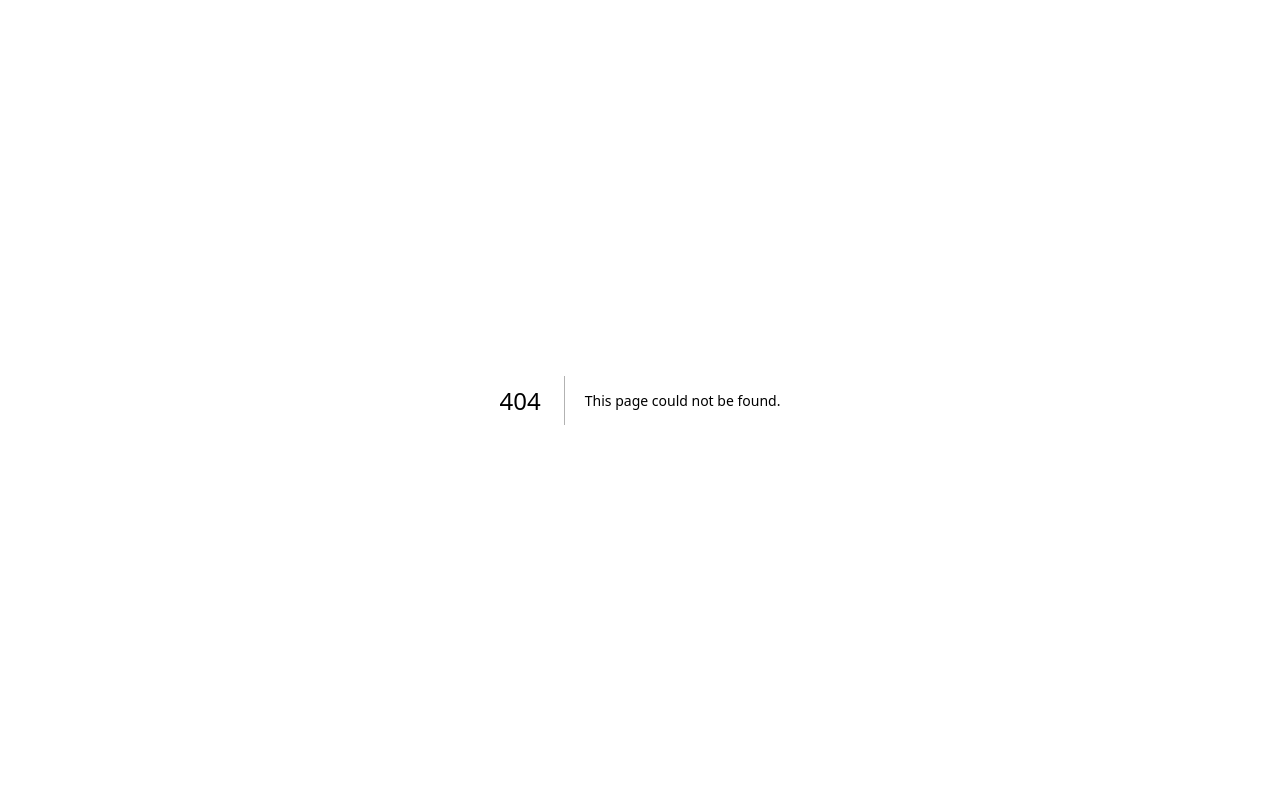
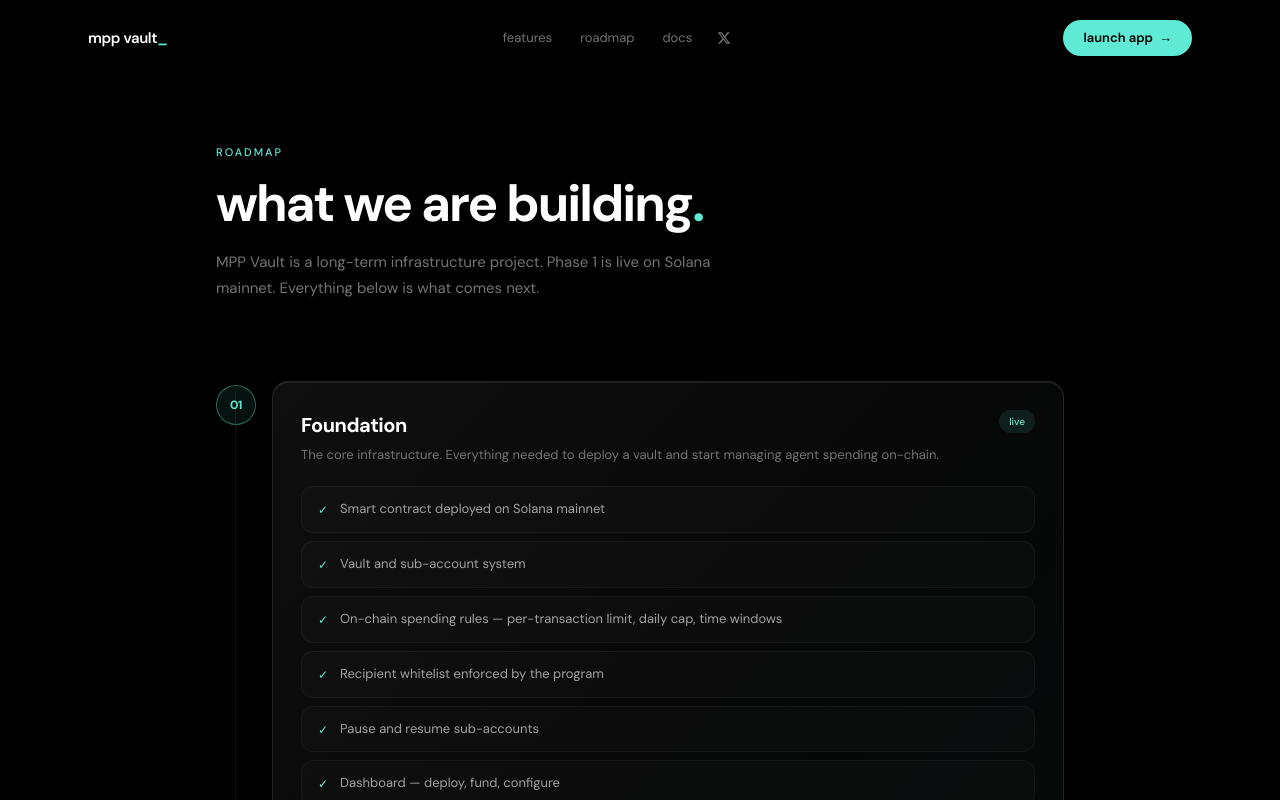
Before and after one commit to mppvault/mppvault, a Next.js app: page /roadmap in a window 1280 px wide. Before the commit this address had no page. Shown: the top 800 px of the page. Built offline with nearby package versions, Linux system fonts and the light colour scheme; a web font is replaced by a local one.

Commit message:
add roadmap page and nav link

```diff
--- /dev/null
+++ b/src/app/roadmap/page.tsx
@@ -0,0 +1,192 @@
+"use client";
+
+import Nav from "@/components/Nav";
+import Link from "next/link";
+
+const phases = [
+  {
+    number: "01",
+    label: "Foundation",
+    status: "live",
+    description: "The core infrastructure. Everything needed to deploy a vault and start managing agent spending on-chain.",
+    items: [
+      "Smart contract deployed on Solana mainnet",
+      "Vault and sub-account system",
+      "On-chain spending rules — per-transaction limit, daily cap, time windows",
+      "Recipient whitelist enforced by the program",
+      "Pause and resume sub-accounts",
+      "Dashboard — deploy, fund, configure",
+      "Open source codebase",
+      "0% fees",
+    ],
+  },
+  {
+    number: "02",
+    label: "Agent Integration",
+    status: "building",
+    description: "Making it easy for developers to connect any AI agent to MPP Vault with minimal setup.",
+    items: [
+      "MCP server — connect MPP Vault directly to Claude, GPT, and other agents",
+      "TypeScript SDK — execute_payment in a single function call",
+      "Developer documentation — integrate in under 10 minutes",
+      "API key generation scoped to a sub-account",
+      "Example agent implementations",
+    ],
+  },
+  {
+    number: "03",
+    label: "Vault Intelligence",
+    status: "planned",
+    description: "Smarter vaults. More visibility. Less manual work.",
+    items: [
+      "Auto top-up — automatically refill sub-account balances when they drop below a threshold",
+      "Spending analytics — daily spend charts, agent activity, budget tracking",
+      "Transaction alerts — get notified when an agent executes a payment",
+      "Multi-signature vault support",
+      "Bulk sub-account management",
+    ],
+  },
+  {
+    number: "04",
+    label: "Ecosystem",
+    status: "planned",
+    description: "Building the network around MPP Vault — integrations, partners, and community.",
+    items: [
+      "Token-gated features for $MVAULT holders",
+      "Verified recipient directory — pre-approved AI services ready to whitelist",
+      "Partner integrations — connect to popular AI infrastructure out of the box",
+      "Mobile dashboard",
+      "Grants for builders integrating MPP Vault",
+    ],
+  },
+];
+
+const statusConfig = {
+  live: { label: "live", color: "text-[var(--accent)] bg-[var(--accent)]/[0.10]" },
+  building: { label: "building", color: "text-amber-400 bg-amber-400/[0.10]" },
+  planned: { label: "planned", color: "text-neutral-500 bg-neutral-500/[0.10]" },
+};
+
+export default function RoadmapPage() {
+  return (
+    <div className="min-h-screen bg-black text-white">
+      <Nav />
+
+      <div className="mx-auto max-w-4xl px-6 pt-28 pb-24 lg:pt-36 lg:pb-32">
+
+        {/* Header */}
+        <div className="mb-20">
+          <p className="text-[11px] text-[var(--accent)] uppercase tracking-[0.18em] font-medium mb-4">
+            roadmap
+          </p>
+          <h1 className="text-[clamp(32px,4vw,52px)] font-bold tracking-[-0.04em] leading-[1.05]">
+            what we are building<span className="text-[var(--accent)]">.</span>
+          </h1>
+          <p className="text-[15px] text-neutral-500 leading-[1.7] mt-5 max-w-[540px]">
+            MPP Vault is a long-term infrastructure project. Phase 1 is live on Solana mainnet. Everything below is what comes next.
+          </p>
+        </div>
+
+        {/* Phases */}
+        <div className="relative">
+          {/* vertical line */}
+          <div className="absolute left-[19px] top-2 bottom-2 w-px bg-white/[0.06] hidden sm:block" />
+
+          <div className="space-y-12">
+            {phases.map((phase) => {
+              const s = statusConfig[phase.status as keyof typeof statusConfig];
+              return (
+                <div key={phase.number} className="relative sm:pl-14">
+                  {/* dot */}
+                  <div className={`absolute left-0 top-1 w-10 h-10 rounded-full border hidden sm:flex items-center justify-center text-[12px] font-bold tracking-tight shrink-0 ${
+                    phase.status === "live"
+                      ? "border-[var(--accent)]/40 bg-[var(--accent)]/[0.08] text-[var(--accent)]"
+                      : phase.status === "building"
+                        ? "border-amber-400/30 bg-amber-400/[0.06] text-amber-400"
+                        : "border-white/[0.08] bg-white/[0.02] text-neutral-600"
+                  }`}>
+                    {phase.number}
+                  </div>
+
+                  <div className="liquid-glass rounded-2xl p-7">
+                    <div className="flex items-start justify-between gap-4 mb-4">
+                      <div>
+                        <div className="flex items-center gap-3 mb-1">
+                          <span className="text-[11px] text-neutral-600 font-mono sm:hidden">{phase.number}</span>
+                          <h2 className="text-[20px] font-bold tracking-tight">
+                            {phase.label}
+                          </h2>
+                        </div>
+                        <p className="text-[13px] text-neutral-500 leading-[1.7]">
+                          {phase.description}
+                        </p>
+                      </div>
+                      <span className={`shrink-0 text-[10px] px-2.5 py-1 rounded-full font-medium ${s.color}`}>
+                        {s.label}
+                      </span>
+                    </div>
+
+                    <div className="space-y-2 mt-5">
+                      {phase.items.map((item) => (
+                        <div
+                          key={item}
+                          className="flex items-start gap-3 rounded-xl bg-white/[0.02] border border-white/[0.04] px-4 py-3"
+                        >
+                          <span className={`mt-0.5 text-[12px] shrink-0 ${
+                            phase.status === "live"
+                              ? "text-[var(--accent)]"
+                              : phase.status === "building"
+                                ? "text-amber-400"
+                                : "text-neutral-600"
+                          }`}>
+                            {phase.status === "live" ? "✓" : "○"}
+                          </span>
+                          <span className="text-[13px] text-neutral-400 leading-[1.6]">
+                            {item}
+                          </span>
+                        </div>
+                      ))}
+                    </div>
+                  </div>
+                </div>
+              );
+            })}
+          </div>
+        </div>
+
+        {/* Bottom CTA */}
+        <div className="mt-20 liquid-glass rounded-2xl p-8 text-center">
+          <p className="text-[11px] text-neutral-600 uppercase tracking-[0.15em] mb-3">built in public</p>
+          <h3 className="text-[20px] font-bold tracking-tight mb-3">
+            we ship. follow along.
+          </h3>
+          <p className="text-[13px] text-neutral-500 mb-6 max-w-sm mx-auto leading-[1.7]">
+            MPP Vault is open source. every update is public. the smart contract is verifiable on-chain.
+          </p>
+          <div className="flex items-center justify-center gap-3 flex-wrap">
+            <Link href="/dashboard" className="btn-primary text-[13px]">
+              launch app
+            </Link>
+            <a
+              href="https://x.com/MPPVault"
+              target="_blank"
+              rel="noopener noreferrer"
+              className="rounded-xl border border-white/[0.08] px-4 py-2.5 text-[13px] text-neutral-400 hover:text-white hover:border-white/20 transition-all"
+            >
+              follow on X
+            </a>
+            <a
+              href="https://github.com/mppvault/mppvault"
+              target="_blank"
+              rel="noopener noreferrer"
+              className="rounded-xl border border-white/[0.08] px-4 py-2.5 text-[13px] text-neutral-400 hover:text-white hover:border-white/20 transition-all"
+            >
+              view on GitHub
+            </a>
+          </div>
+        </div>
+
+      </div>
+    </div>
+  );
+}
--- a/src/components/Nav.tsx
+++ b/src/components/Nav.tsx
@@ -5,6 +5,7 @@ import Link from "next/link";
 
 const navLinks = [
   { label: "features", href: "/features" },
+  { label: "roadmap", href: "/roadmap" },
   { label: "docs", href: "/docs" },
 ];
 
```
